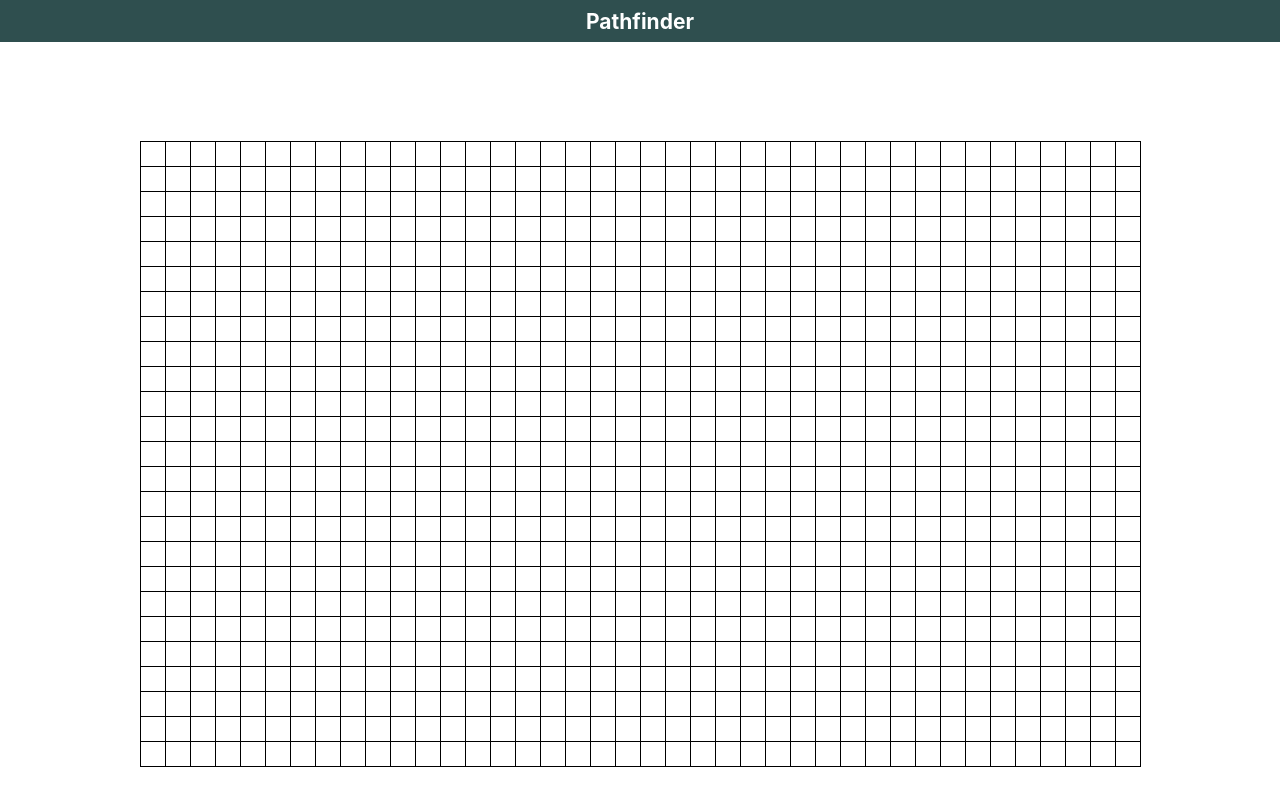
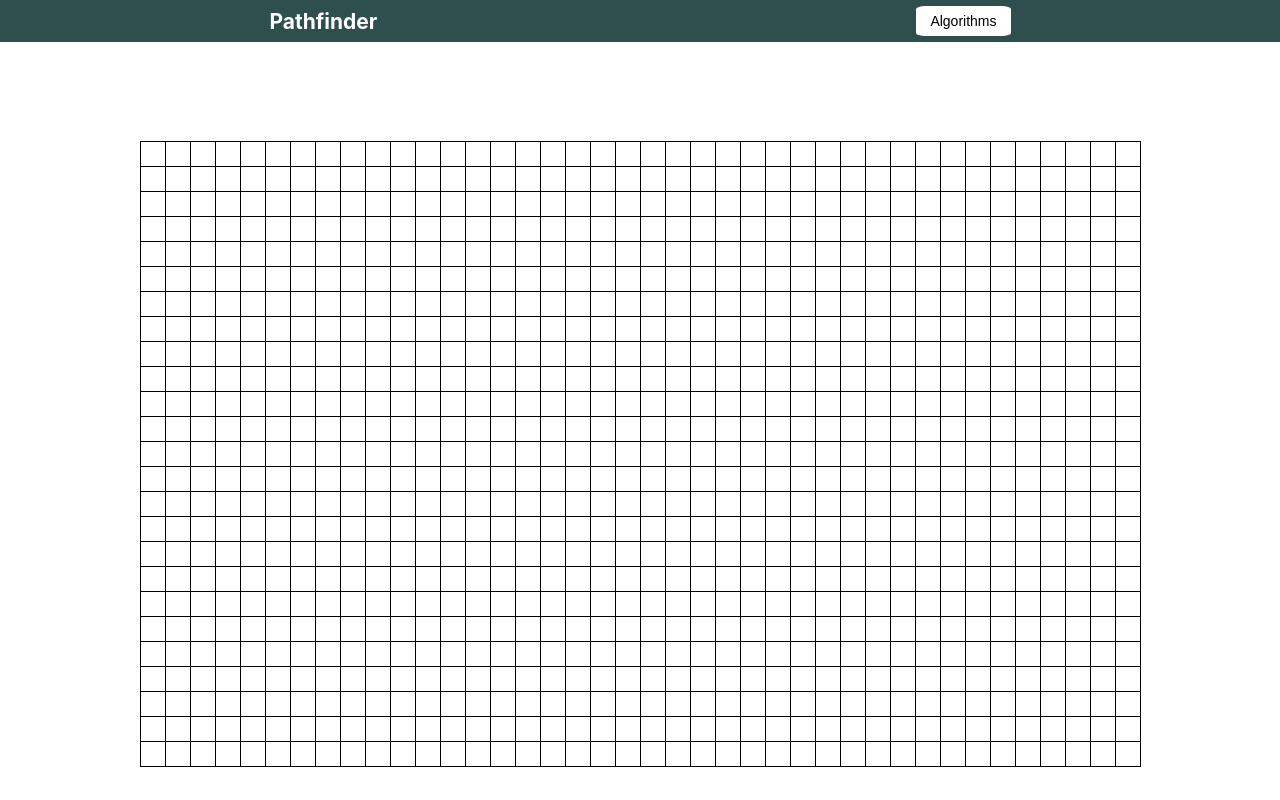
Before and after one commit to carokrny/pathfinder, a React (Create React App) app: page / in a window 1280 px wide. Built offline with nearby package versions, Linux system fonts and the light colour scheme; the HTML template or start-up script is replaced by a standard one.

Commit message:
Create Button and Dropdown components for Nav bar

```diff
--- /dev/null
+++ b/src/Button/Button.css
@@ -0,0 +1,10 @@
+.button {
+    background-color: white; /* Green */
+    border: none;
+    color: black;
+    padding: 0.5rem 1rem;
+    text-align: center;
+    text-decoration: none;
+    display: inline-block;
+    border-radius: 10%;
+}
--- /dev/null
+++ b/src/Button/index.tsx
@@ -0,0 +1,23 @@
+import React from 'react';
+import './Button.css'
+
+// define prop types
+type ButtonProps = {
+    name: string;
+    onClick: (input?: any) => void;
+}
+
+function Button ({ name, onClick }: ButtonProps) {
+    return (
+        <button
+            onClick={onClick}
+            type="button"
+            name={name}
+            className="button"
+        >
+            {name}
+        </button>
+    );
+}
+
+export default Button;
--- /dev/null
+++ b/src/Dropdown/Dropdown.css
@@ -0,0 +1,16 @@
+.dropdown {
+    color: black;
+}
+
+.dropdown ul {
+    position: absolute;
+    z-index: 10;
+    margin: 1rem 0rem;
+    background-color: white;
+
+}
+
+.dropdown li {
+    list-style: none;
+    padding: 0.5rem;
+}
--- /dev/null
+++ b/src/Dropdown/DropdownCard.tsx
@@ -0,0 +1,23 @@
+import React from 'react';
+import './Dropdown.css';
+
+// define prop types
+type DropdownCardProps = {
+    options: string[];
+}
+
+function DropdownCard({ options }: DropdownCardProps) {
+    return (
+        <ul id={`dropdown-${options[0]}`}>
+            {options.map((name, i) => {
+                return(
+                    <li key={i}>
+                        {name}
+                    </li>
+                )
+            })}
+        </ul>
+    );
+}
+
+export default DropdownCard;
--- /dev/null
+++ b/src/Dropdown/index.tsx
@@ -0,0 +1,59 @@
+import React, { useState, useEffect } from 'react';
+import Button from '../Button';
+import DropdownCard from './DropdownCard';
+import './Dropdown.css';
+
+// define prop types
+type DropdownProps = {
+    name: string;
+    options: string[];
+}
+
+function Dropdown({ name, options }: DropdownProps) {
+
+    // keep track of state of whether Dropdown is open or not
+    const [isOpen, setOpen] = useState<boolean>(false);
+
+    // define id attribute to grab element by
+    const id = `${name}-dropdown`;
+
+    // helper function to handle clicking on button
+    function handleButtonClick() {
+        setOpen(!isOpen)
+    }
+
+    // helper function to close Dropdown when user clicks elsewhere on page
+    function handlePageClick(e: MouseEvent) {
+        if(isOpen &&                                    // check if Dropdown is open
+            e.target instanceof HTMLElement &&          // type check
+            !e.target.closest(`#${id}`)) {              // check that click is outside Dropdown
+
+                setOpen(false);
+        }
+    }
+
+    // add handlePageClick listeners to document
+    useEffect(() => {
+        document.addEventListener('click', handlePageClick);
+        return () => {
+            document.removeEventListener('click', handlePageClick);
+        };
+    });
+
+    return (
+        <div
+            className="dropdown"
+            id={id}
+        >
+            <Button
+                name={`${name} `}
+                onClick={handleButtonClick}
+            />
+            {isOpen && <DropdownCard
+                options={options}
+            />}
+        </div>
+    );
+}
+
+export default Dropdown
--- a/src/Nav/index.tsx
+++ b/src/Nav/index.tsx
@@ -1,12 +1,16 @@
 import React from 'react';
+import Dropdown from '../Dropdown';
 import './Nav.css';
 
 function Nav() {
+
+    const algos=["Dijkstra's Algorithm"];       // don't yet have these hooked up to the algorithms
 
     // return jsx with nav bar
     return (
       <nav>
         <h1>Pathfinder</h1>
+        <Dropdown name="Algorithms" options={algos} />
       </nav>
     );
 }
```
